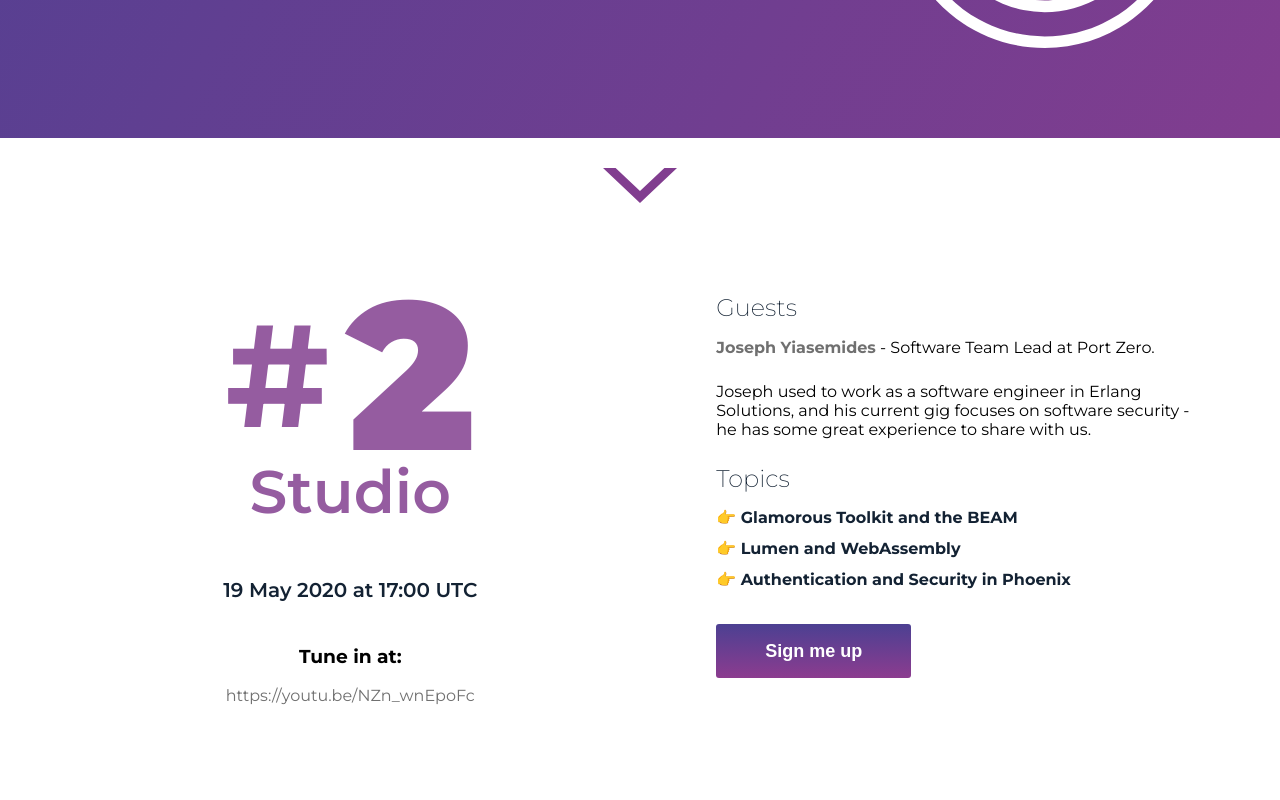
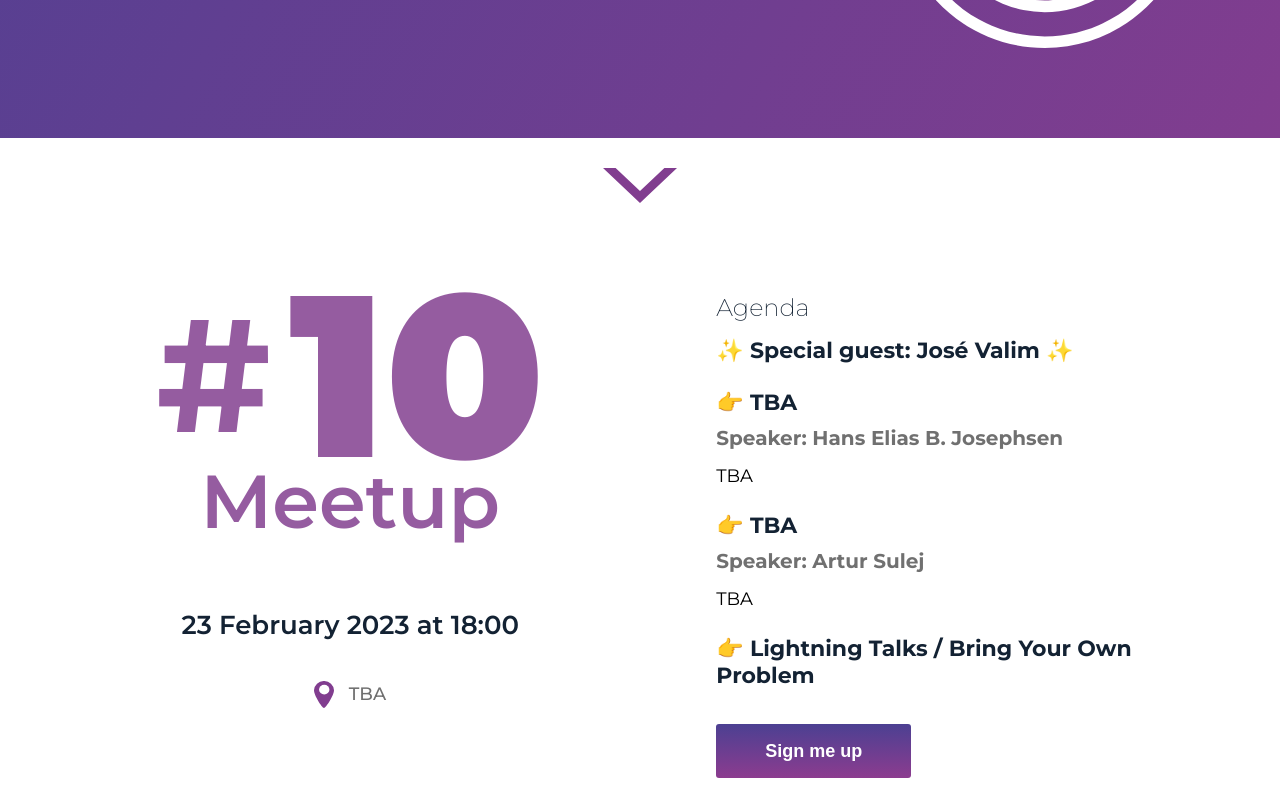
Before and after one commit to warsawex/website, a Next.js app: page / in a window 1280 px wide. Shown: the part 740-1540 px from the top of the page. Built offline with nearby package versions, Linux system fonts and the light colour scheme.

Commit message:
Add next meetup

```diff
--- a/components/NextMeetup/NextMeetUp.module.scss
+++ b/components/NextMeetup/NextMeetUp.module.scss
@@ -62,11 +62,18 @@
     margin-top: 20px;
     margin-bottom: 35px;
   }
-  .talk > h2 {
+  .talk,
+  .specialGuest {
+    margin-bottom: 25px;
+  }
+  .talk > h2,
+  .specialGuest > h2 {
     font-size: 18px;
     font-weight: 700;
     color: #132233;
     opacity: 1;
+  }
+  .talk > h2 {
     margin-bottom: 25px;
   }
   .talk > h3,
@@ -96,7 +103,7 @@
     margin-right: 10px;
   }
   .level > img {
-    margin: 10px 3px 50px 0px;
+    margin: 10px 3px 10px 0px;
   }
   .signButton,
   .arrow {
--- a/components/NextMeetup/index.js
+++ b/components/NextMeetup/index.js
@@ -12,7 +12,27 @@ var options = {
 const date = new Date(meetup.date);
 var dateString = new Intl.DateTimeFormat("en-GB", options).format(date);
 
-const Meetup = () => (
+const Meetup = () => {
+  const displayLevel = (level) => {
+    const fialsFull = [...Array(level).keys()].map((index) => (
+      <img key={index} src="/phial_full.svg" alt="full phial" />
+    ));
+    const fialsEmpty = [...Array(5 - level).keys()].map((index) => (
+      <img key={index} src="/phial_empty.svg" alt="empty phial" />
+    ));
+
+    return (
+      level !== 0 && (
+        <div className={styles.level}>
+          <h3>Level:</h3>
+          {fialsFull}
+          {fialsEmpty}
+        </div>
+      )
+    );
+  };
+
+  return (
     <div className={styles.next}>
       <div className={styles.arrow}>
         <img src="./arrow_down.svg" alt="arrow down" />
@@ -37,25 +57,22 @@ const Meetup = () => (
         <div className={styles.agenda}>
           <h1>Agenda</h1>
           <hr />
-        {meetup.talks.map((talk, index) => (
+          <div className={styles.specialGuest}>
+            <h2>✨ Special guest: {meetup.specialGuest} ✨</h2>
+          </div>
+          {meetup.talks.map((talk, index) => {
+            const { title, speaker, description, level } = talk;
+            return (
               <div key={index} className={styles.talk}>
-            <h2>👉{talk.title}</h2>
-            <h3>Speaker: {talk.speaker}</h3>
-            <h3>Language: {talk.language}</h3>
-            <p>{talk.description}</p>
-            <div className={styles.level}>
-              <h3>Level:</h3>
-              {[...Array(talk.level).keys()].map((index) => (
-                <img key={index} src="/phial_full.svg" alt="full phial" />
-              ))}
-              {[...Array(5 - talk.level).keys()].map((index) => (
-                <img key={index} src="/phial_empty.svg" alt="empty phial" />
-              ))}
+                <h2>👉 {title}</h2>
+                <h3>Speaker: {speaker}</h3>
+                <p>{description}</p>
+                {displayLevel(level)}
               </div>
-          </div>
-        ))}
+            );
+          })}
           <div className={styles.talk}>
-          <h2>👉Lightning Talks / Bring Your Own Problem</h2>
+            <h2>👉 Lightning Talks / Bring Your Own Problem</h2>
           </div>
           <button className={styles.signButton}>
             <Link href="/speak-up">Sign me up</Link>
@@ -64,5 +81,6 @@ const Meetup = () => (
       </div>
     </div>
   );
+};
 
 export default Meetup;
--- a/components/NextMeetup/meetup.json
+++ b/components/NextMeetup/meetup.json
@@ -1,24 +1,23 @@
 {
-  "number": 9,
-  "date": "2020-02-26T19:00:00+01:00",
+  "number": 10,
+  "date": "2023-02-23T19:00:00+01:00",
   "place": {
-    "link": "https://goo.gl/maps/QBQLvcJPFG1VmHz18",
-    "name": "Przestrzeń from Facebook"
+    "link": "",
+    "name": "TBA"
   },
+  "specialGuest": "José Valim",
   "talks": [
     {
-      "title": "Phoenix on Kubernetes",
-      "speaker": "Bartek Kruszczyński",
-      "language": "Polish",
-      "description": "Bartek will talk about the process of deploying a Phoenix application using Kubernetes.",
-      "level": 4
+      "title": "TBA",
+      "speaker": "Hans Elias B. Josephsen",
+      "description": "TBA",
+      "level": 0
     },
     {
-      "title": "\"Kto to Panu tak…\"",
-      "speaker": "Michał Korulczyk",
-      "language": "Polish",
-      "description": "Czyli o tym jak niewłaściwe stosowanie dostępnych narzędzi potrafi utrudnić życie programisty",
-      "level": 3
+      "title": "TBA",
+      "speaker": "Artur Sulej",
+      "description": "TBA",
+      "level": 0
     }
   ]
 }
--- a/pages/index.js
+++ b/pages/index.js
@@ -1,6 +1,5 @@
 import Header from "../components/Header";
 import Welcome from "../components/Welcome";
-import NextStudio from "../components/NextStudio";
 import NextMeetUp from "../components/NextMeetup";
 import Sponsors from "../components/Sponsors";
 import Layout from "../components/Layout";
@@ -11,7 +10,7 @@ export default function Home() {
     <Layout>
       <Header />
       <Welcome />
-      <NextStudio />
+      <NextMeetUp />
       <Sponsors />
       <Footer />
     </Layout>
```
Lines whose indentation alone changed are shown as unchanged.
